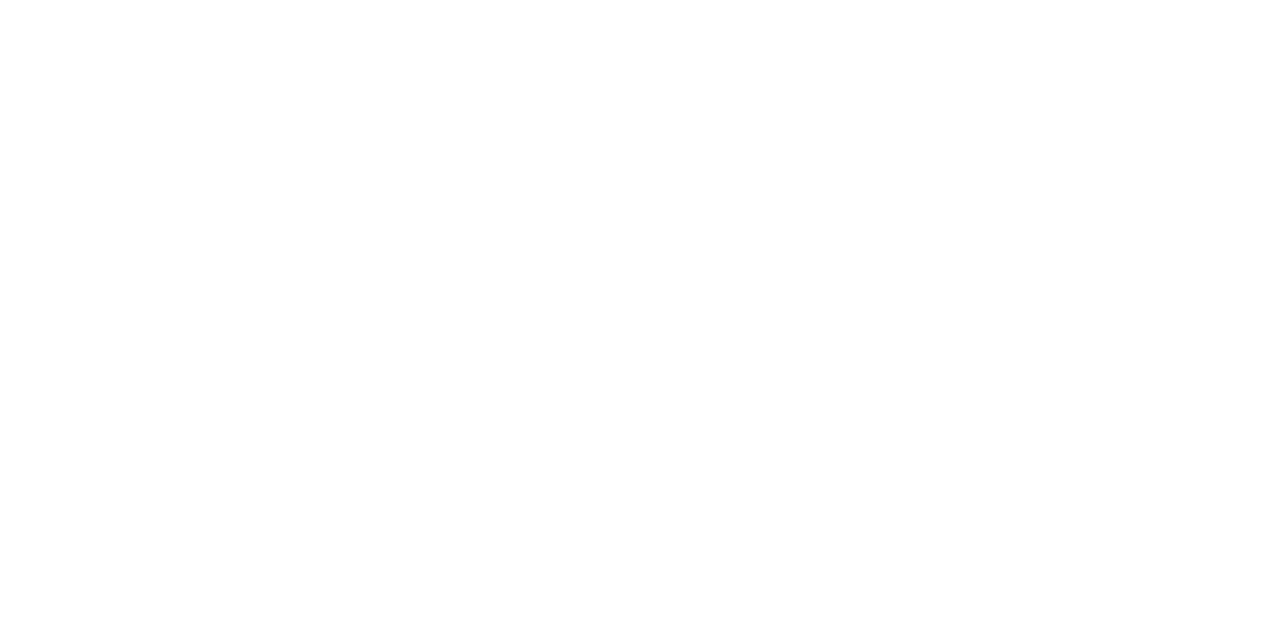
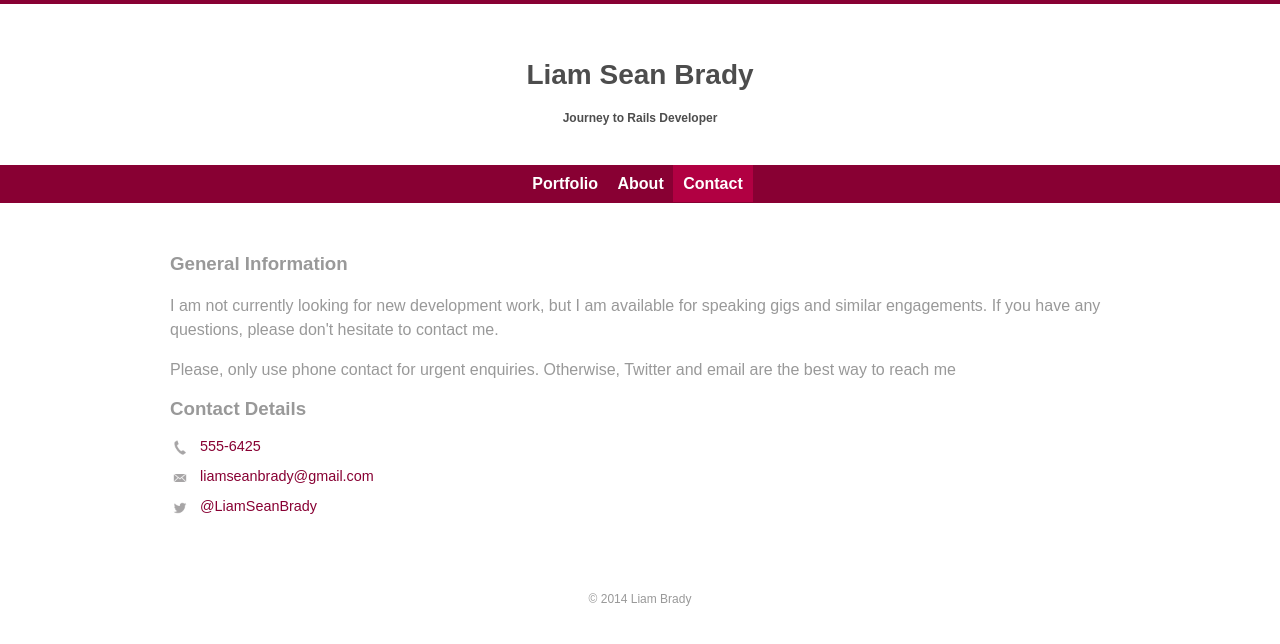
Before and after one commit to liamseanbrady/website_structure_practice_two, a plain HTML site: page contact.html in a window 1280 px wide. Drawn offline with Linux system fonts and the light colour scheme.

Commit message:
Add changes to basic contact.html, and other site-wide design changes

```diff
--- a/contact.html
+++ b/contact.html
@@ -0,0 +1,42 @@
+<!DOCTYPE html>
+<html>
+  <head>
+	<meta charset="utf-8">
+	<title>LiamSeanBrady | Developer</title>
+	<link rel="stylesheet" href="normalize.css">
+	<link rel="stylesheet"	 href="main.css">
+  </head>
+  <body>
+  	<header>
+      <a href="#" id="logo">
+        <h1>Liam Sean Brady</h1>
+        <h2>Journey to Rails Developer</h2>
+      </a>
+      <nav>
+        <ul>
+          <li><a href="index.html">Portfolio</a></li>
+          <li><a href="about.html">About</a></li>
+          <li><a href="contact.html" class="selected">Contact</a></li>
+        </ul>
+      </nav>
+  	</header>
+  	<div id="wrapper">
+      <section>
+        <h3>General Information</h3>
+        <p>I am not currently looking for new development work, but I am available for speaking gigs and similar engagements. If you have any questions, please don't hesitate to contact me.</p>
+        <p>Please, only use phone contact for urgent enquiries. Otherwise, Twitter and email are the best way to reach me</p>
+      </section>
+        <h3>Contact Details</h3>
+        <ul class="contact-info">
+          <li class="phone"><a href="tel:555-6425">555-6425</a></li>
+          <li class="mail"><a href="mailto:liamseanbrady@gmail.com">liamseanbrady@gmail.com</a></li>
+          <li class="twitter"><a href="http://twitter.com">@LiamSeanBrady</a></li>
+        </ul>
+  		<section>
+
+  		</section>
+  		<footer>
+        <p>&copy; 2014 Liam Brady</p>
+  		</footer>
+  	</div>
+  </body>
--- a/main.scss
+++ b/main.scss
@@ -3,6 +3,7 @@ $standard_background: #f4f4f4;
 $accent_color: #880033;
 
 body {
+	border-top: 4px solid $accent_color;
 	background: #fff;
 	color: $standard_text;
 }
@@ -34,20 +35,17 @@ header {
 	float: left;
 	margin: 0 0 30px 0;
 	width: 100%;
-	background: $standard_background;
 	padding: 5px 0 0 0;
-	color: $standard_text;
 	#logo {
 		text-align: center;
+		color: darken($standard_text, 30%);
 	}
 	h1 {
-		margin: 15px 0;
+		margin: 50px 0 20px 0;
 		font-size: 1.75em;
-		color: $standard_text;
 	}
 	h2 {
 		font-size: 0.75em;
-		color: $standard_text;
 	}
 }
 
@@ -55,7 +53,7 @@ nav {
 	text-align: center;
 	background: $accent_color;
 	padding: 10px 0;
-	margin: 20px 0 0;
+	margin: 40px 0 20px 0;
 	ul {
 		list-style: none;
 		margin: 0 10px;
@@ -103,6 +101,32 @@ nav {
 	border-radius: 100%;
 }
 
+.contact-info {
+	list-style: none;
+	padding: 0;
+	margin: 0;
+	font-size: 0.9em;
+	a {
+		display: block;
+		min-height: 20px;
+		background-repeat: no-repeat;
+		background-size: 20px 20px;
+		padding: 0 0 0 30px;
+		margin: 0 0 10px;
+	}
+	li {
+		&.phone a {
+			background-image: url('img/phone.png');
+		}
+		&.mail a {
+			background-image: url('img/mail.png');
+		}
+		&.twitter a {
+			background-image: url('img/twitter.png');
+		}
+	}
+}
+
 footer {
 	clear: both;
 	padding-top: 50px;
```
Also changed, not shown: about.html (+1 -1 lines), index.html (+1 -1 lines), img/mail.png (added), img/phone.png (added), img/twitter.png (added), main.css, 1 other file.
